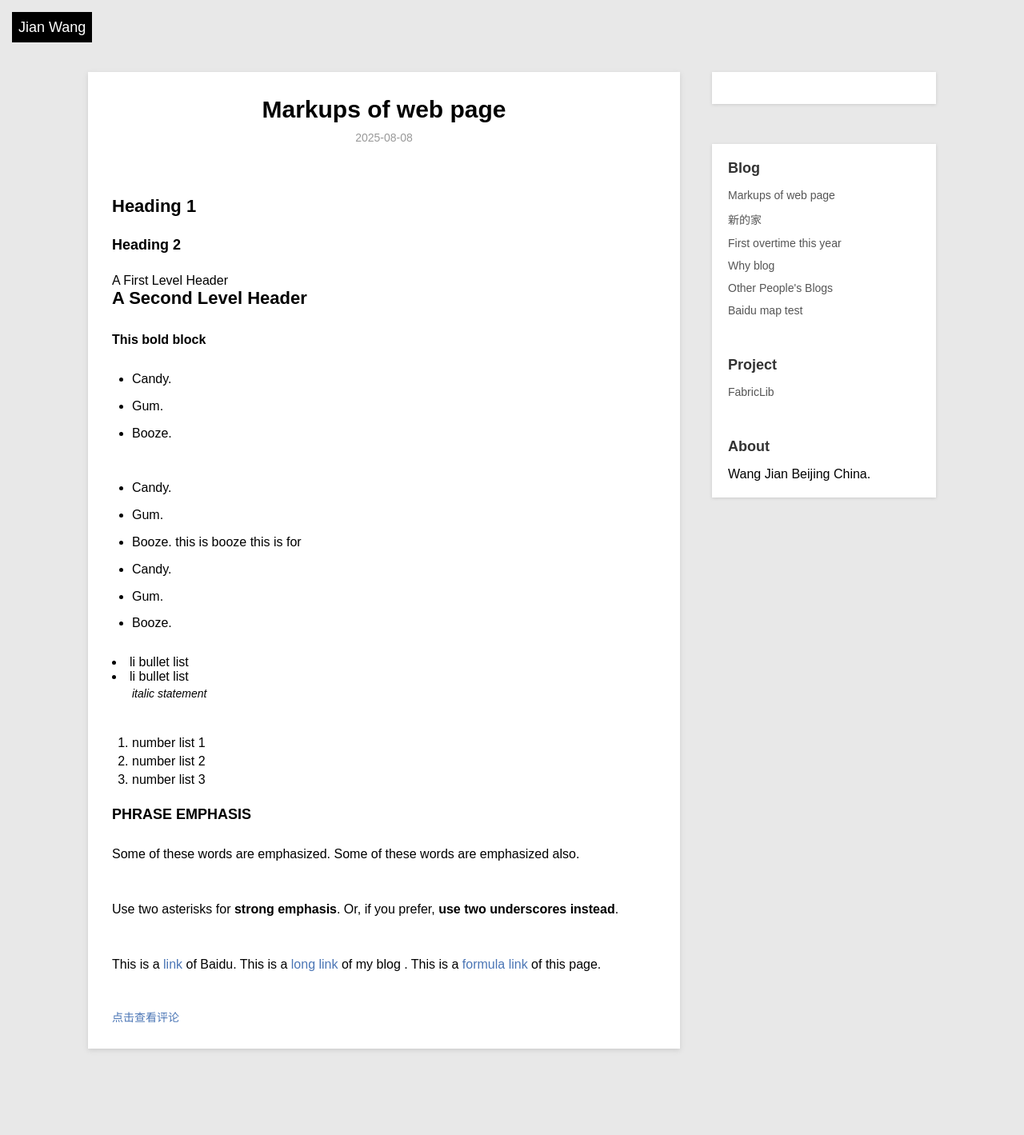
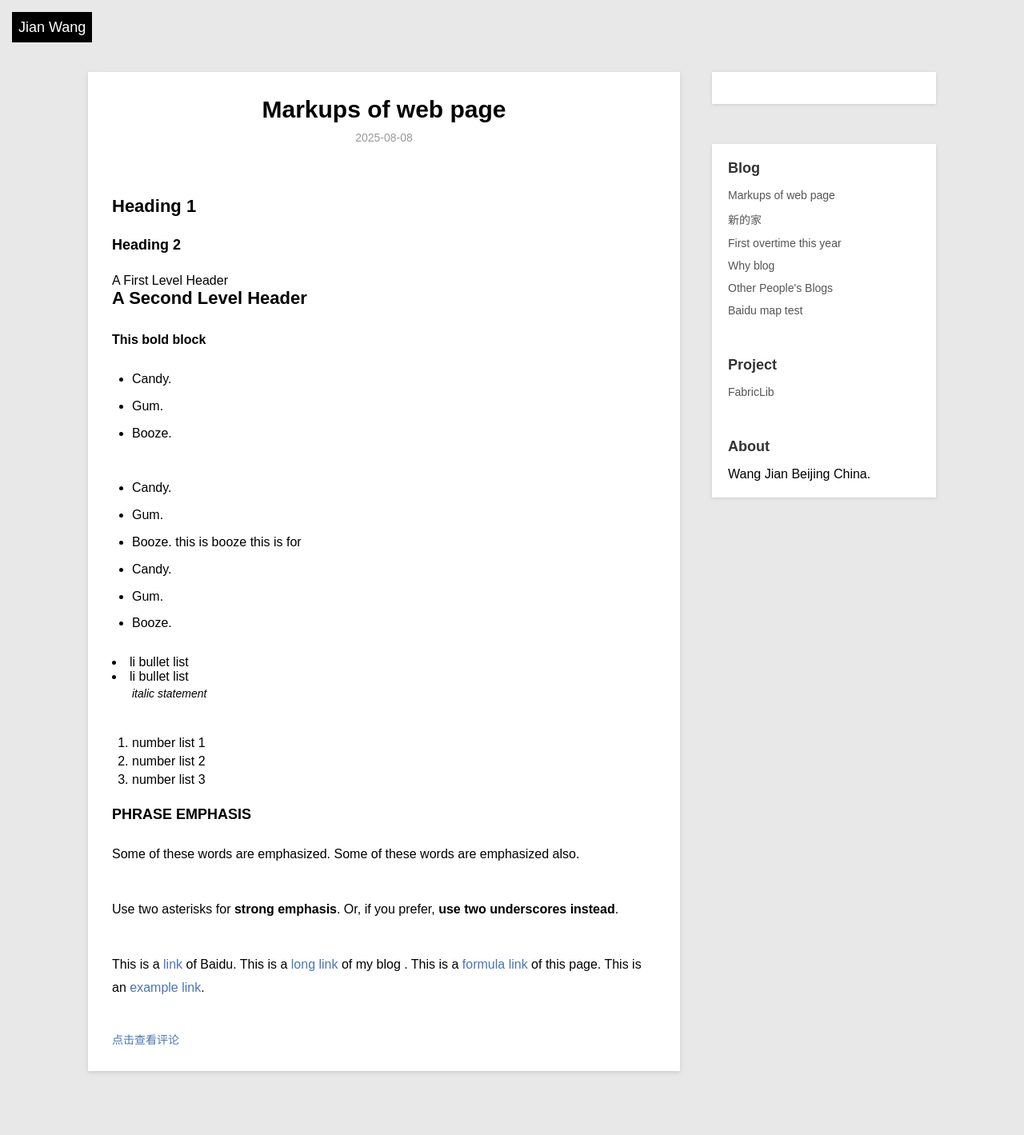
Before and after one commit to JuuW/blog, a Jekyll site: the page built from _posts/blog/2025-08-08-demo.md, in a window 1280 px wide. Shown: the whole page at 80% size. Built offline with Jekyll 4.4.1, drawn with Linux system fonts in a browser that asks for light colours; before the commit the page ends 1391 px from its top, so only the background shows below that.

Commit message:
Update 2025-08-08-demo.md

```diff
--- a/_posts/blog/2025-08-08-demo.md
+++ b/_posts/blog/2025-08-08-demo.md
@@ -53,7 +53,8 @@ Or, if you prefer, __use two underscores instead__.
 This is a [link] of Baidu.
 This is a [long link][1] of my blog .
 This is a [formula link][2] of this page.
+This is an [example link](http://www.baidu.com/ "With a Title baidu").
 
 [link]: http://www.baidu.com "home page of baidu"
 [1]: http://www.wjian.cn "my blog"
-[2]:    {{ page.url}}  ({{ page.title }})
+[2]:    {{ page.url}}  ({{ page.title }}) "page tiele"
```
